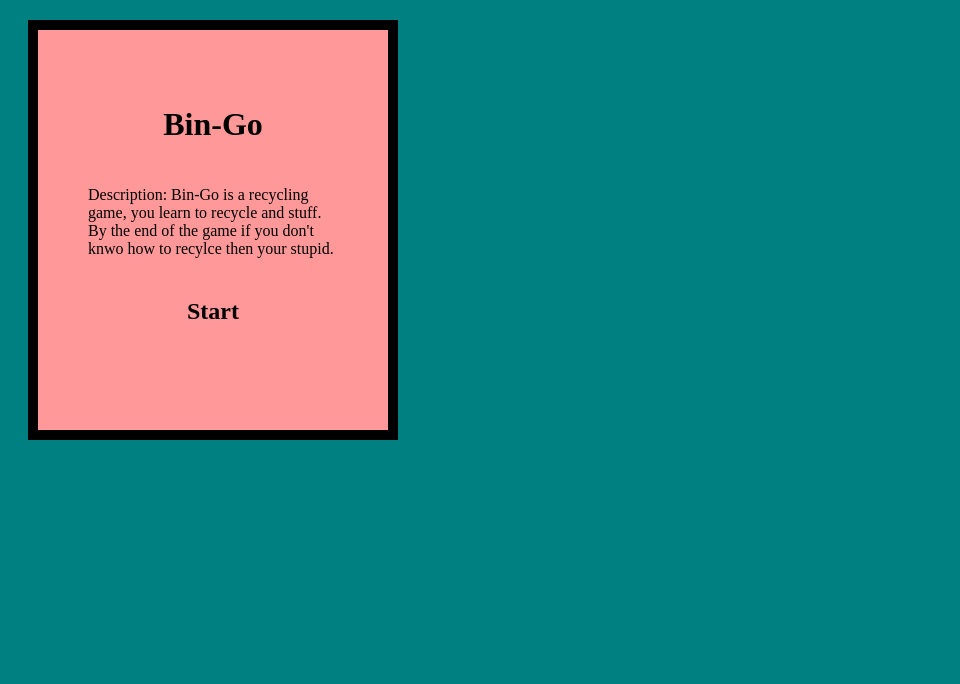
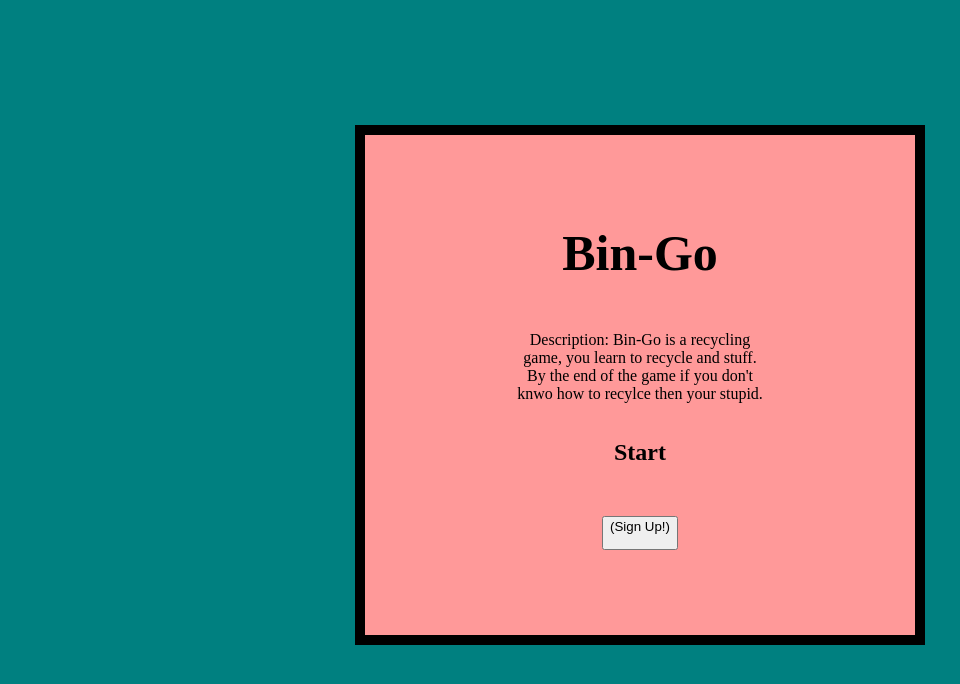
Before and after one commit to TylerHernandez/Bin_Go, a plain HTML site: page welcomepage.html in a window 1280 px wide. Shown: the whole page, without its empty margins (0-960 px from the left). Drawn offline with Linux system fonts and the light colour scheme.

Commit message:
edit style.css and welcomepage

```diff
--- a/static/css/style.css
+++ b/static/css/style.css
@@ -1,19 +1,42 @@
+html{
+  height: 100%;
+}
+
 body{
   background-color: #008080;
 }
-.box{
+.yourMom{
+  display: flex;
+  justify-content: center;
+  flex-direction: column;
+  align-items: center;
+  margin: 125px;
+
+}
+#box{
   background-color: #ff9999;
   border: 10px solid black;
   width: 250px;
-  height: 300px;
-  padding:50px;
-  margin:20px;
-
+  height: 200px;
+  padding:150px;
+  /* margin-left: : 450px; */
+  /* position: center; */
   display: flex;
   flex-direction: column;
-  justify-content: space-evenly;
+  justify-content: center;
+  align-items: center;
+  align-self: center;
+  text-align: center;
+}
+.word{
+  font-size:50px
+}
+.start{
+  display: flex;
   align-items: center;
 }
-.word{
-  font-size:
+.signup{
+  font-size: 10px;
+  font-family:comic sans-serif ;
+
 }
--- a/welcomepage.html
+++ b/welcomepage.html
@@ -6,12 +6,15 @@
     <link rel="stylesheet" type="text/css" href="static/css/style.css">
   </head>
   <body>
-    <div class="box">
-      <h1 class="word"><center> Bin-Go </center></h1>
-    <p class="words"> Description: Bin-Go is a recycling game, you learn to recycle and stuff.<br> By the end of the game if you don't knwo how to recylce then your stupid.</p>
-      <h2 class="words"><cneter> Start </center><h2>
+    <div class="yourMom">
+      <div id="box">
+        <h1 class="word"><center> Bin-Go </center></h1>
+          <p class="words"> Description: Bin-Go is a recycling game, you learn to recycle and stuff.<br> By the end of the game if you don't knwo how to recylce then your stupid.</p>
+        <h2 class="start"><center> Start </center><h2>
+          <p class="signup"><button type ="button"><center> (Sign Up!) </center></p></button>
+
+    </div>
   </div>
-
 
   </body>
 </html>
```
